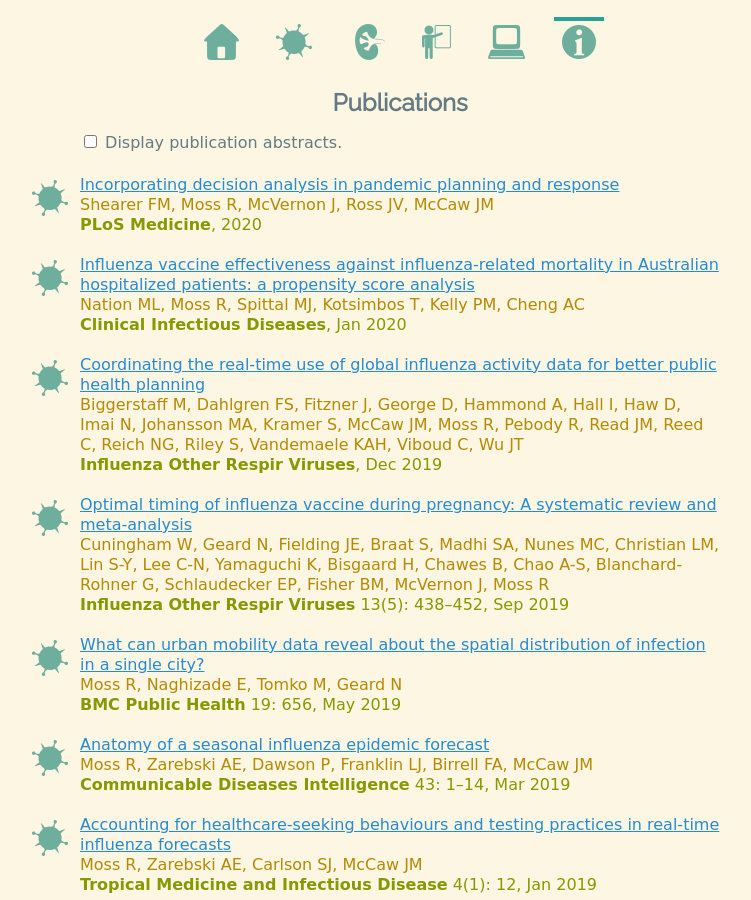
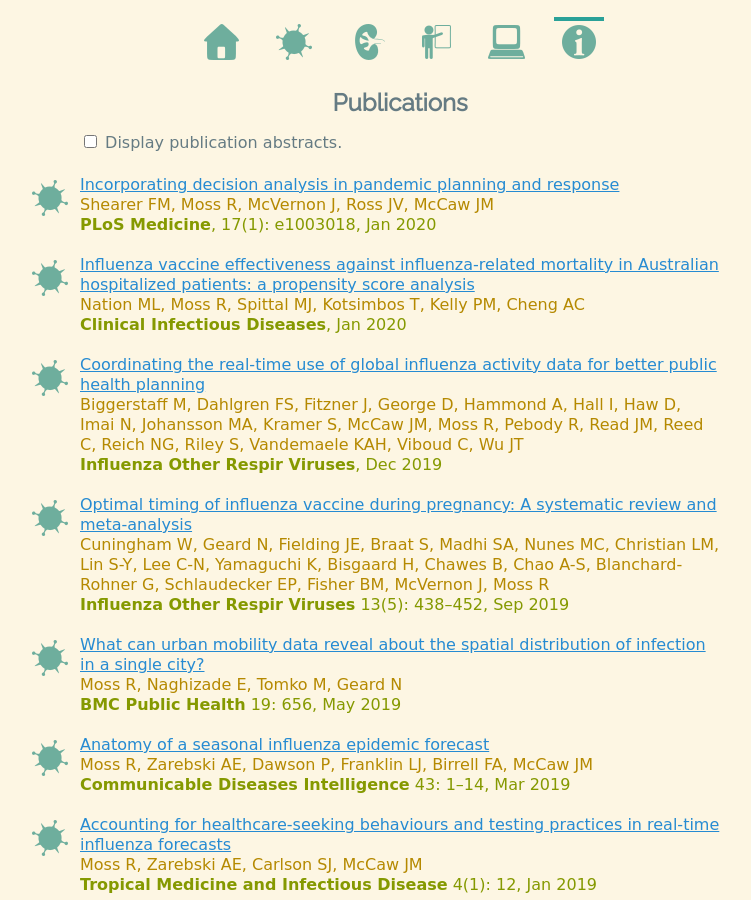
Before and after one commit to robmoss/previous2-robmoss.github.io, a Jekyll site: the page built from pubs/index.md, in a window 1280 px wide and 900 px high. Shown: the whole window, without its empty margins (240-991 px from the left). Built offline with Jekyll 4.4.1, drawn with Linux system fonts in a browser that asks for light colours; some web fonts are replaced.

Commit message:
Freya's paper now has a volume and page number

```diff
--- a/pubs/index.md
+++ b/pubs/index.md
@@ -47,7 +47,7 @@ title: Publications
         <span class="author">Shearer FM, Moss R, McVernon J, Ross JV,
         McCaw JM</span><br/>
         <span class="journal"><b>PLoS Medicine</b>,
-        2020</span><br/>
+        17(1): e1003018, Jan 2020</span><br/>
         <span class="abstract">
         &bull;
         Planning is critical to mitigating the sudden and potentially
```
